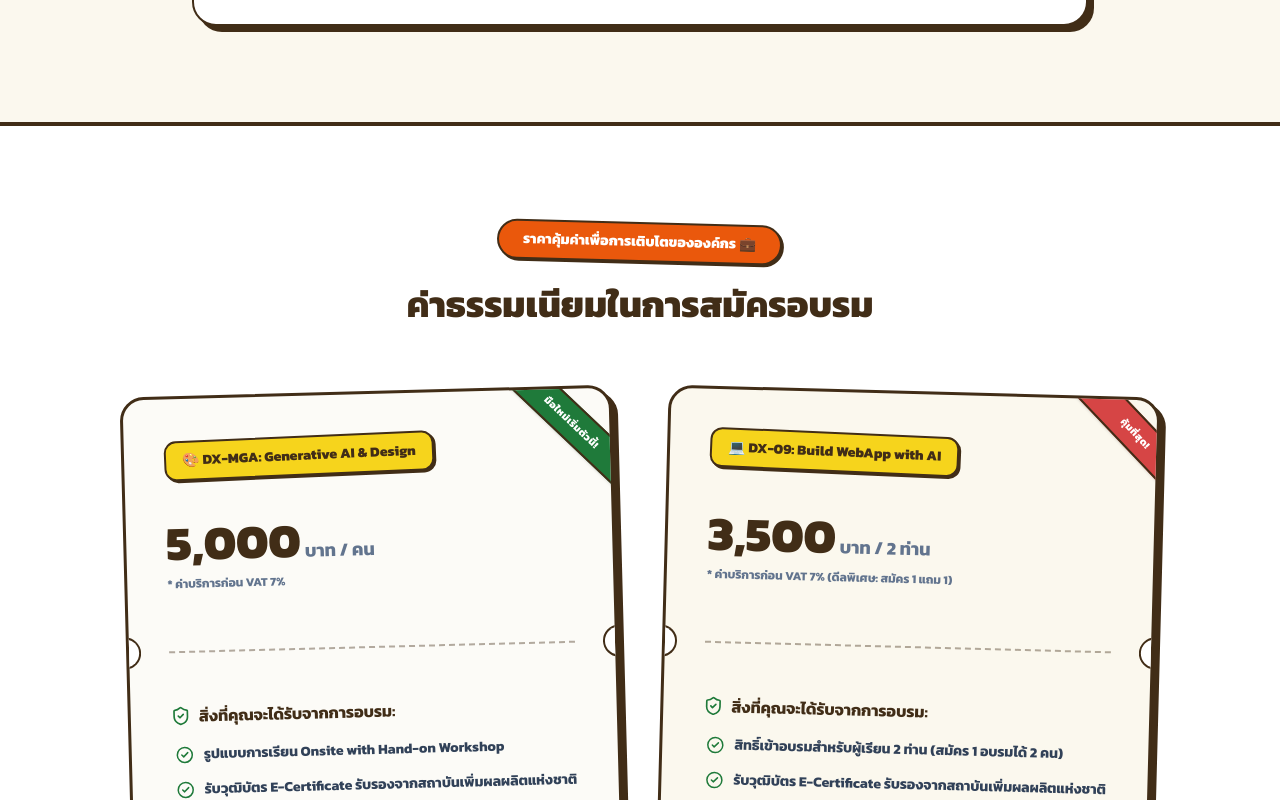
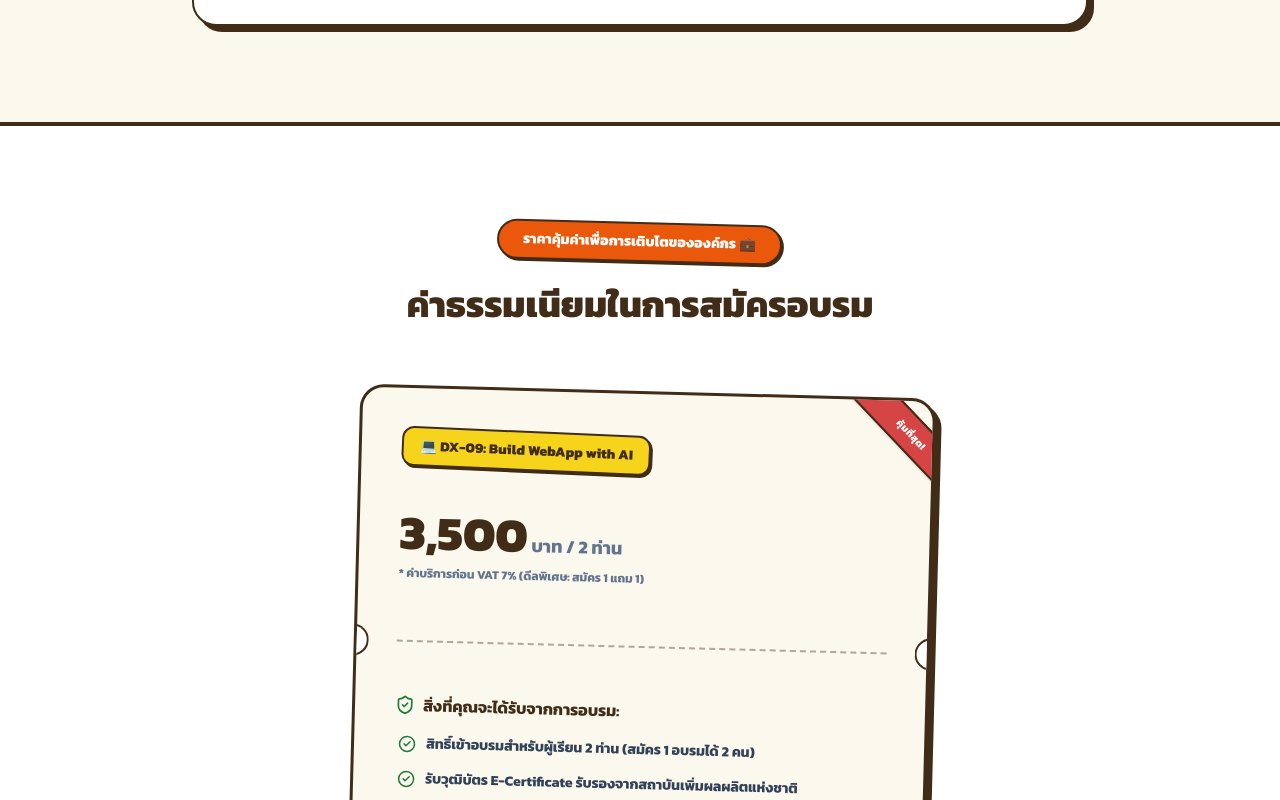
Before and after one commit to Snowdollce/buildweb, a Next.js app: page /dx-09 in a window 1280 px wide. Shown: the part 5120-5920 px from the top of the page. Built offline with nearby package versions, Linux system fonts and the light colour scheme.

Commit message:
feat: move 2-card pricing hub to home page and make dx-09 use single pricing card

```diff
--- a/src/app/page.tsx
+++ b/src/app/page.tsx
@@ -4,6 +4,7 @@ import Link from "next/link";
 import { Sparkles, Wrench, Film, Folder, Wallet, Lock } from "lucide-react";
 import LearningMethod from "@/components/LearningMethod";
 import LearningPath from "@/components/LearningPath";
+import Pricing from "@/components/Pricing";
 import Footer from "@/components/Footer";
 
 export default function CourseHub() {
@@ -295,6 +296,9 @@ export default function CourseHub() {
 
         </section>
 
+        {/* PRICING SECTION */}
+        <Pricing isHub={true} />
+
       </main>
       <Footer />
     </>
--- a/src/components/Pricing.tsx
+++ b/src/components/Pricing.tsx
@@ -3,7 +3,11 @@
 import { CheckCircle2, ShieldCheck } from "lucide-react";
 import Link from "next/link";
 
-export default function Pricing() {
+interface PricingProps {
+  isHub?: boolean;
+}
+
+export default function Pricing({ isHub = false }: PricingProps) {
   const dxMgaInclusions = [
     "รูปแบบการเรียน Onsite with Hand-on Workshop",
     "รับวุฒิบัตร E-Certificate รับรองจากสถาบันเพิ่มผลผลิตแห่งชาติ",
@@ -17,26 +21,8 @@ export default function Pricing() {
     "สิทธิ์เข้าถึงคลังแสง AI ⚡ สำหรับดาวน์โหลดเทมเพลตและเครื่องมือแอป",
   ];
 
-  return (
-    <section id="pricing-section" className="relative w-full bg-white py-16 md:py-24 border-b-4 border-[#412d17]">
-      <div className="max-w-7xl mx-auto px-4 sm:px-6 lg:px-8">
-
-        {/* Section Heading */}
-        <div className="text-center max-w-3xl mx-auto mb-16">
-          <span className="inline-block bg-[#ea580c] text-white text-xs sm:text-sm font-extrabold px-6 py-2 rounded-full sketch-border sketch-shadow-sm rotate-[1.5deg] mb-5">
-            ราคาคุ้มค่าเพื่อการเติบโตขององค์กร 💼
-          </span>
-          <h2 className="text-2xl sm:text-3xl md:text-4xl font-black text-[#412d17] leading-tight">
-            ค่าธรรมเนียมในการสมัครอบรม
-          </h2>
-        </div>
-
-        {/* Pricing Grid */}
-        <div className="grid grid-cols-1 lg:grid-cols-2 gap-10 max-w-5xl mx-auto">
-
-          {/* CARD 1: DX-MGA (NEW) */}
-          <div className="bg-[#fcfbf7] sketch-border-thick rounded-3xl p-6 sm:p-10 sketch-shadow-lg relative overflow-hidden flex flex-col justify-between rotate-[-1.5deg] hover:rotate-0 hover:scale-[1.01] transition-all">
-
+  const dxMgaCard = (
+    <div className="bg-[#fcfbf7] sketch-border-thick rounded-3xl p-6 sm:p-10 sketch-shadow-lg relative overflow-hidden flex flex-col justify-between rotate-[-1.5deg] hover:rotate-0 hover:scale-[1.01] transition-all w-full">
       {/* Beginner Ribbon */}
       <div className="absolute top-4 -right-12 bg-[#1f7a3a] text-white text-[10px] font-black py-2 px-12 rotate-[45deg] sketch-border text-center uppercase tracking-wider select-none shadow-sm">
         มือใหม่เริ่มตัวนี้!
@@ -96,12 +82,11 @@ export default function Pricing() {
           * หลักสูตร Coming Soon สามารถลงชื่อแสดงความสนใจเพื่อรับสิทธิ์ล่วงหน้า
         </p>
       </div>
+    </div>
+  );
 
-          </div>
-
-          {/* CARD 2: DX-09 (EXISTING) */}
-          <div className="bg-[#fbf8ee] sketch-border-thick rounded-3xl p-6 sm:p-10 sketch-shadow-lg relative overflow-hidden flex flex-col justify-between rotate-[1.5deg] hover:rotate-0 hover:scale-[1.01] transition-all">
-
+  const dx09Card = (
+    <div className="bg-[#fbf8ee] sketch-border-thick rounded-3xl p-6 sm:p-10 sketch-shadow-lg relative overflow-hidden flex flex-col justify-between rotate-[1.5deg] hover:rotate-0 hover:scale-[1.01] transition-all w-full">
       {/* Value Ribbon */}
       <div className="absolute top-4 -right-12 bg-[#d64545] text-white text-[10px] font-black py-2 px-12 rotate-[45deg] sketch-border text-center uppercase tracking-wider select-none shadow-sm">
         คุ้มที่สุด!
@@ -164,10 +149,34 @@ export default function Pricing() {
           * ระบบจะนำท่านไปลงทะเบียนที่เว็บไซต์ของสถาบันเพิ่มผลผลิตแห่งชาติ
         </p>
       </div>
+    </div>
+  );
 
+  return (
+    <section id="pricing-section" className="relative w-full bg-white py-16 md:py-24 border-b-4 border-[#412d17]">
+      <div className="max-w-7xl mx-auto px-4 sm:px-6 lg:px-8">
+
+        {/* Section Heading */}
+        <div className="text-center max-w-3xl mx-auto mb-16">
+          <span className="inline-block bg-[#ea580c] text-white text-xs sm:text-sm font-extrabold px-6 py-2 rounded-full sketch-border sketch-shadow-sm rotate-[1.5deg] mb-5">
+            ราคาคุ้มค่าเพื่อการเติบโตขององค์กร 💼
+          </span>
+          <h2 className="text-2xl sm:text-3xl md:text-4xl font-black text-[#412d17] leading-tight">
+            ค่าธรรมเนียมในการสมัครอบรม
+          </h2>
         </div>
 
+        {/* Pricing Layout */}
+        {isHub ? (
+          <div className="grid grid-cols-1 lg:grid-cols-2 gap-10 max-w-5xl mx-auto">
+            {dxMgaCard}
+            {dx09Card}
           </div>
+        ) : (
+          <div className="max-w-xl mx-auto">
+            {dx09Card}
+          </div>
+        )}
 
       </div>
     </section>
```
Lines whose indentation alone changed are shown as unchanged.
